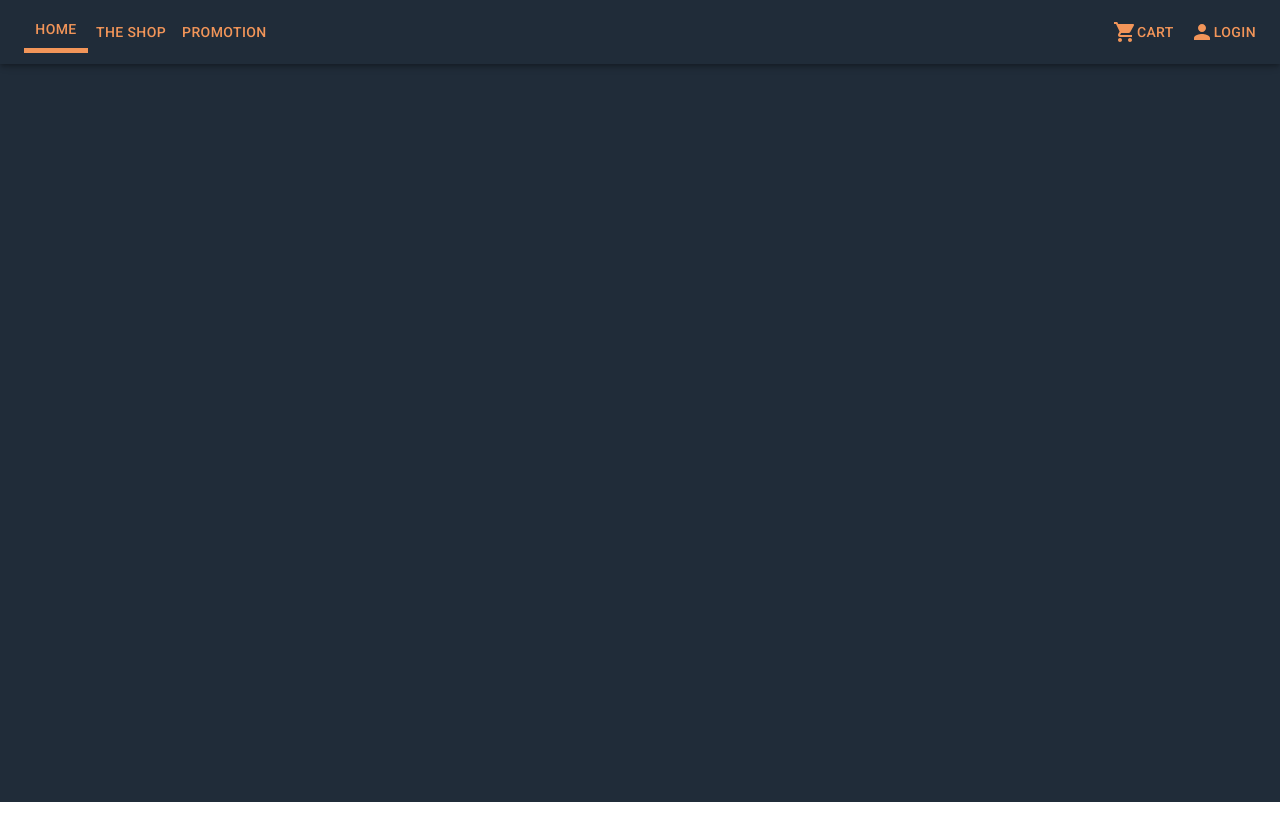
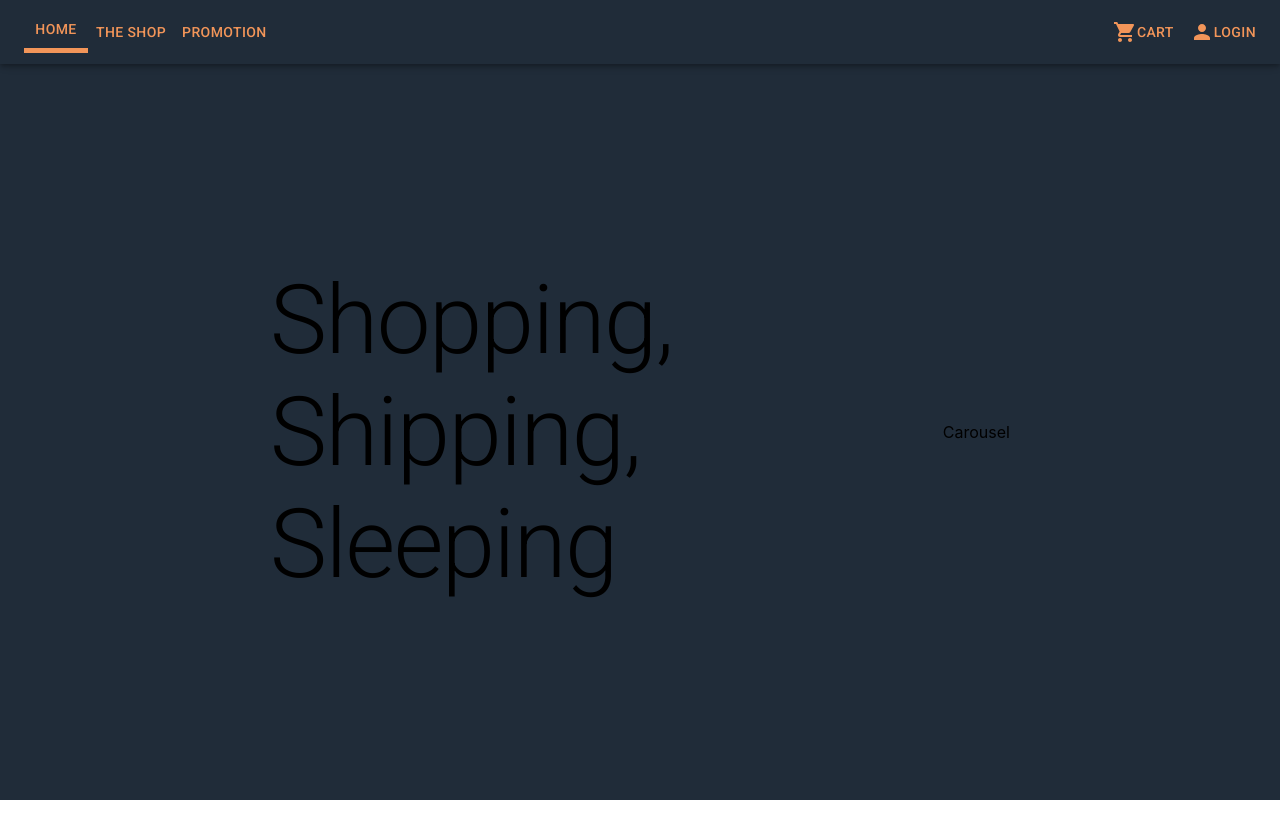
Before and after one commit to RewiKaze/EcommerceProject, a React (Create React App) app in the folder frontend/: page / in a window 1280 px wide. Shown: the top 840 px of the page. Before the commit the page ends 802 px from the top, so only its background shows below. Built offline with nearby package versions, Linux system fonts and the light colour scheme.

Commit message:
update homepage

```diff
--- a/frontend/src/css/Home.css
+++ b/frontend/src/css/Home.css
@@ -1,4 +1,10 @@
 .firstSection {
-  height: 738px;
+  height: calc(100vh - 4em);
   background-color: #202c39;
+  display: flex;
+  align-items: center;
+  justify-content: space-evenly;
 }
+.secondSection {
+  height: calc(100vh - 4em);
+}
--- a/frontend/src/pages/Home.js
+++ b/frontend/src/pages/Home.js
@@ -1,7 +1,17 @@
 import "../css/Home.css";
-
+import Typography from "@material-ui/core/Typography";
 const Home = () => {
-  return <div className="firstSection"></div>;
+  return (
+    <>
+      <div className="firstSection">
+        <Typography variant="h1">
+          Shopping,<br></br>Shipping,<br></br>Sleeping
+        </Typography>
+        <div>Carousel</div>
+      </div>
+      <div className="secondSection"></div>
+    </>
+  );
 };
 
 export default Home;
```
